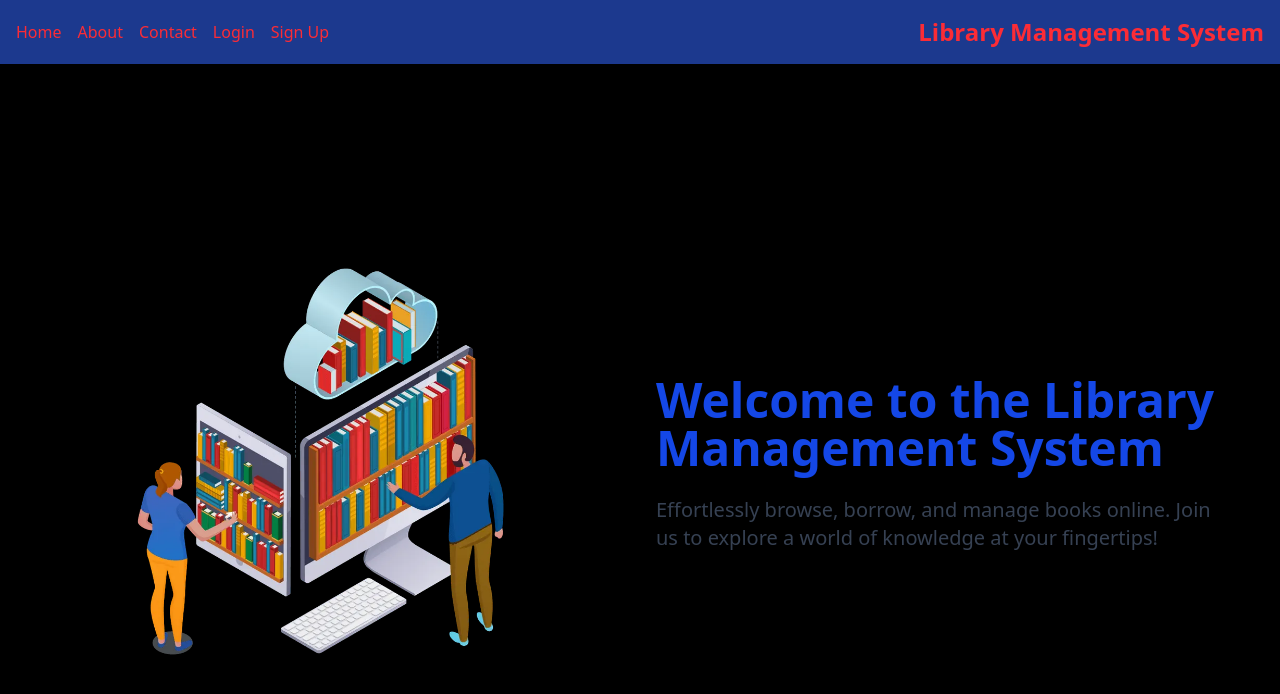
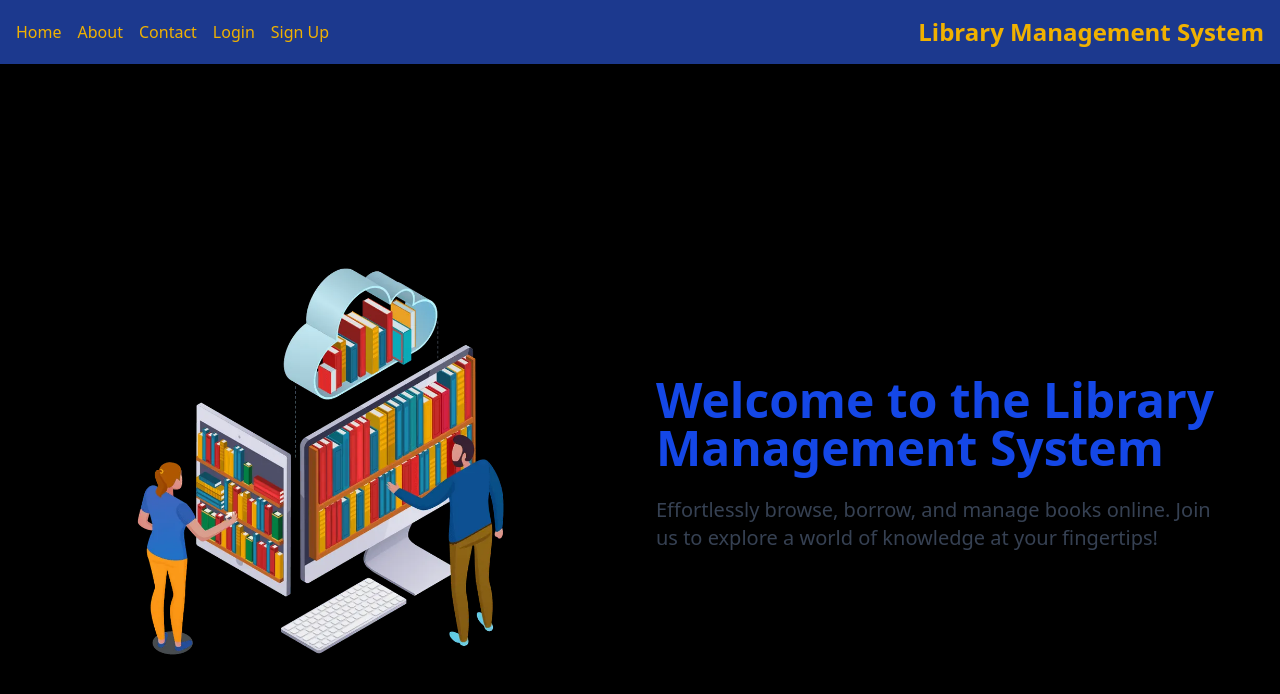
Before and after one commit to codewithkunal40/Library-Management-System, a React (Vite) app in the folder client/: page / in a window 1280 px wide. Shown: the top 694 px of the page. Built offline with nearby package versions, Linux system fonts and the light colour scheme.

Commit message:
update navbar.jsx

```diff
--- a/client/src/components/Navbar.jsx
+++ b/client/src/components/Navbar.jsx
@@ -4,35 +4,35 @@
   return (
     <nav className="bg-blue-900 shadow-md p-4 flex justify-between items-center">
       <div className="flex space-x-4">
-        <Link to="/" className="text-red-500 hover:text-red-600 font-medium">
+        <Link to="/" className="text-yellow-500 hover:text-red-600 font-medium">
           Home
         </Link>
         <Link
           to="/about"
-          className="text-red-500 hover:text-red-600 font-medium"
+          className="text-yellow-500 hover:text-red-600 font-medium"
         >
           About
         </Link>
         <Link
           to="/contact"
-          className="text-red-500 hover:text-red-600 font-medium"
+          className="text-yellow-500 hover:text-red-600 font-medium"
         >
           Contact
         </Link>
         <Link
           to="/login"
-          className="text-red-500 hover:text-red-600 font-medium"
+          className="text-yellow-500 hover:text-red-600 font-medium"
         >
           Login
         </Link>
         <button
           onClick={() => setShowPopup(true)}
-          className="text-red-500 hover:text-red-600 font-medium"
+          className="text-yellow-500 hover:text-red-600 font-medium"
         >
           Sign Up
         </button>
       </div>
-      <div className="text-2xl font-bold text-red-500">
+      <div className="text-2xl font-bold text-yellow-500 hover:text-red-600">
         Library Management System
       </div>
     </nav>
```
